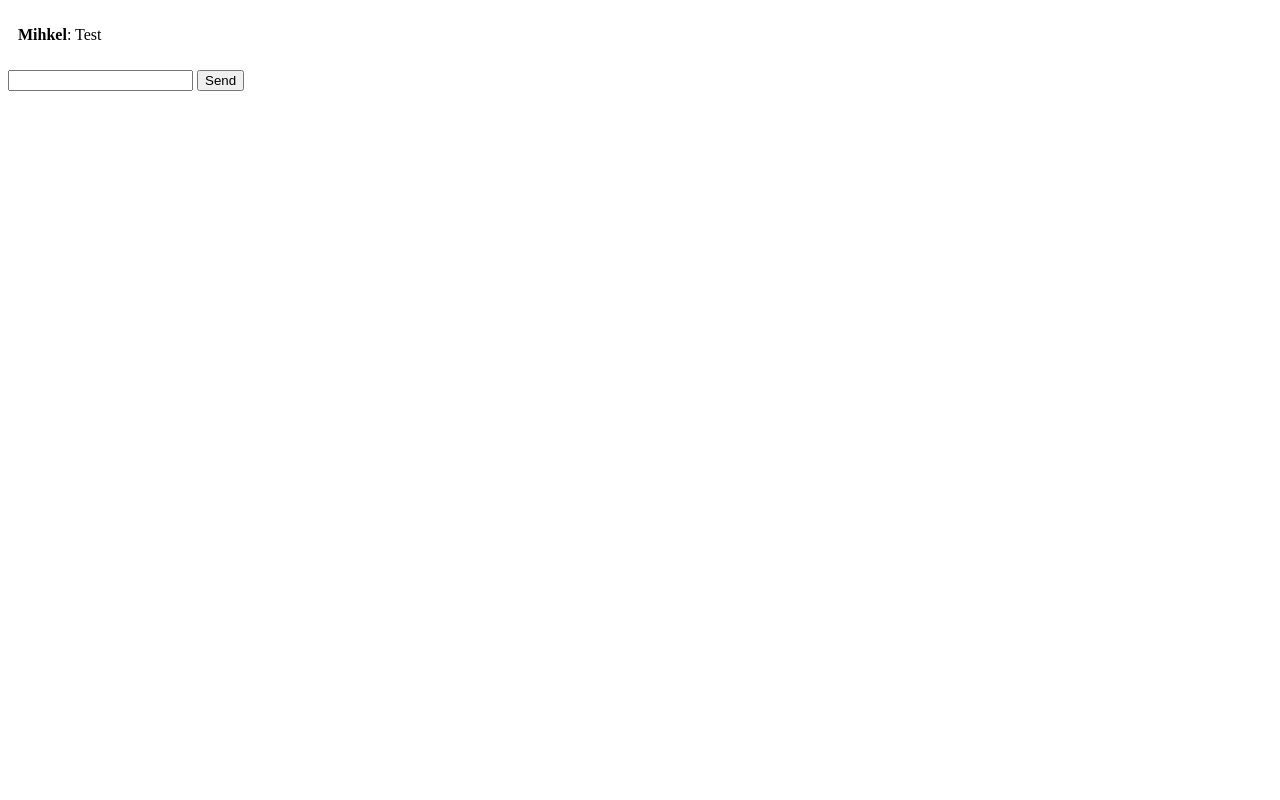
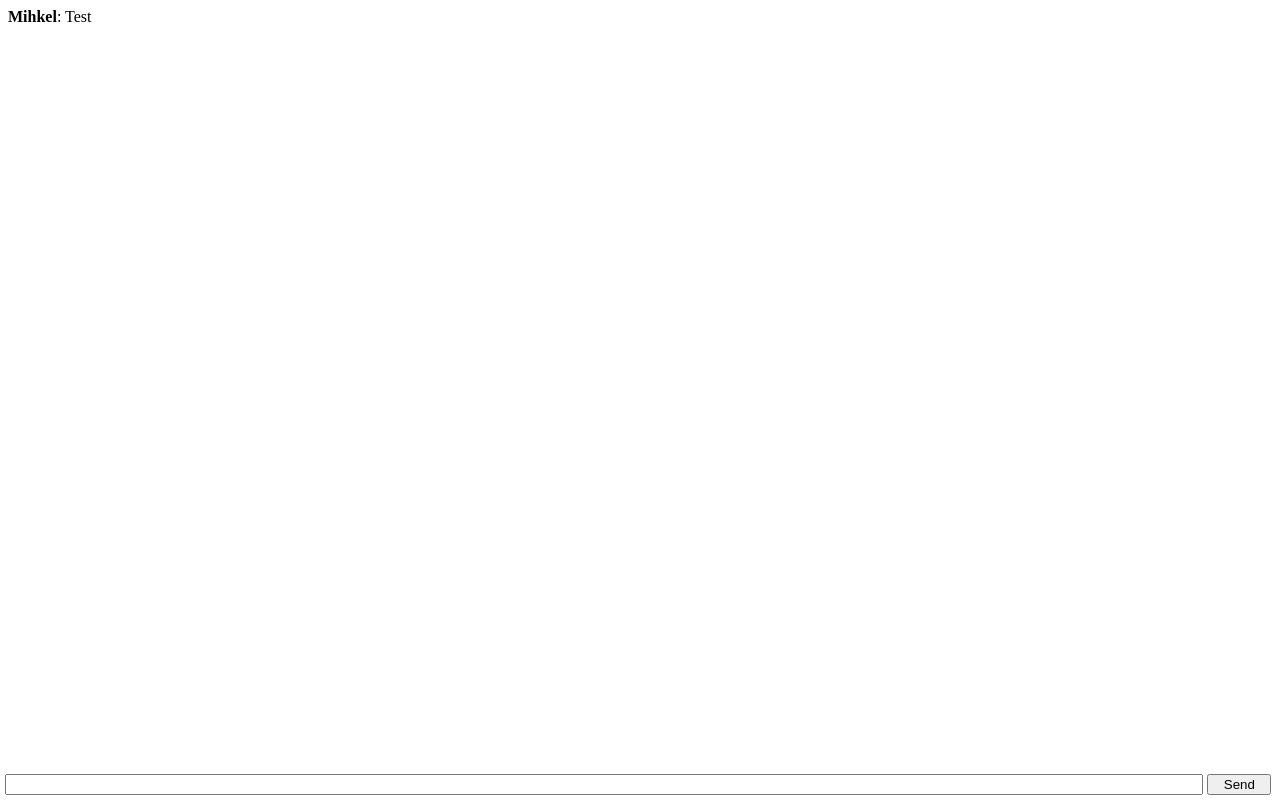
Before and after one commit to msokk/smog, a plain HTML site: page public/index.html in a window 1280 px wide. Drawn offline with Linux system fonts and the light colour scheme.

Commit message:
More skeleton

```diff
--- a/public/index.html
+++ b/public/index.html
@@ -7,15 +7,32 @@
     #container {
       margin: auto;
       width: 100%;
-      min-height: 100%;
+      height: 90%;
     }
     ul {
-      padding: 10px;
+      padding: 0px;
+      margin: 0px;
       list-style: none;
     }
 
     #name {
       font-weight: bold;
+    }
+
+    #inputField {
+      position: fixed;
+      width: 100%;
+      bottom: 0px;
+      left: 0px;
+      padding: 5px;
+    }
+
+    #txtBox {
+      width: 93%
+    }
+
+    #sendBtn {
+      width: 5%;
     }
   </style>
 </head>
```
Also changed, not shown: server.js (added, +9 -0 lines), public/js/main.js (added), public/style.css (added).
